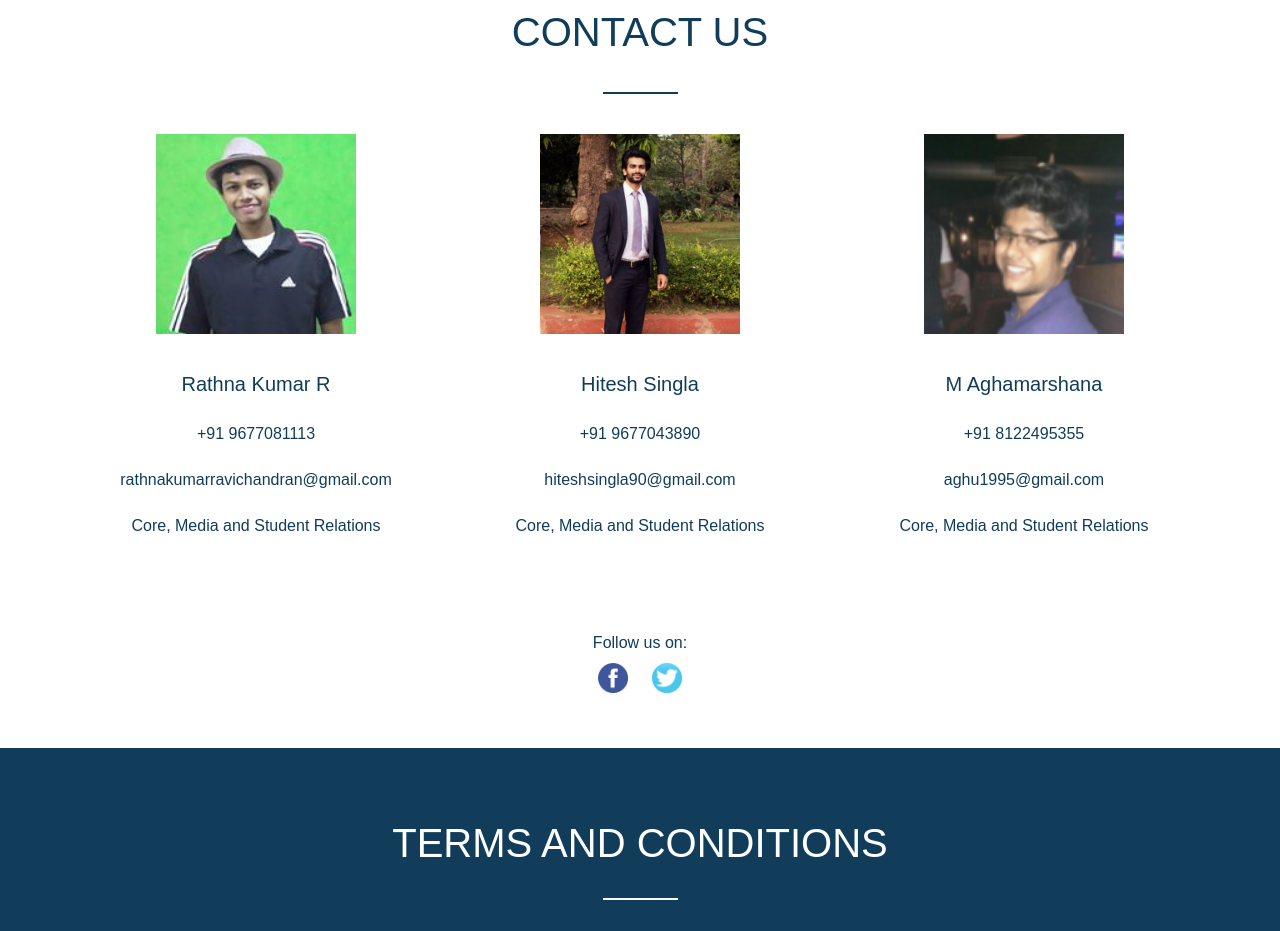
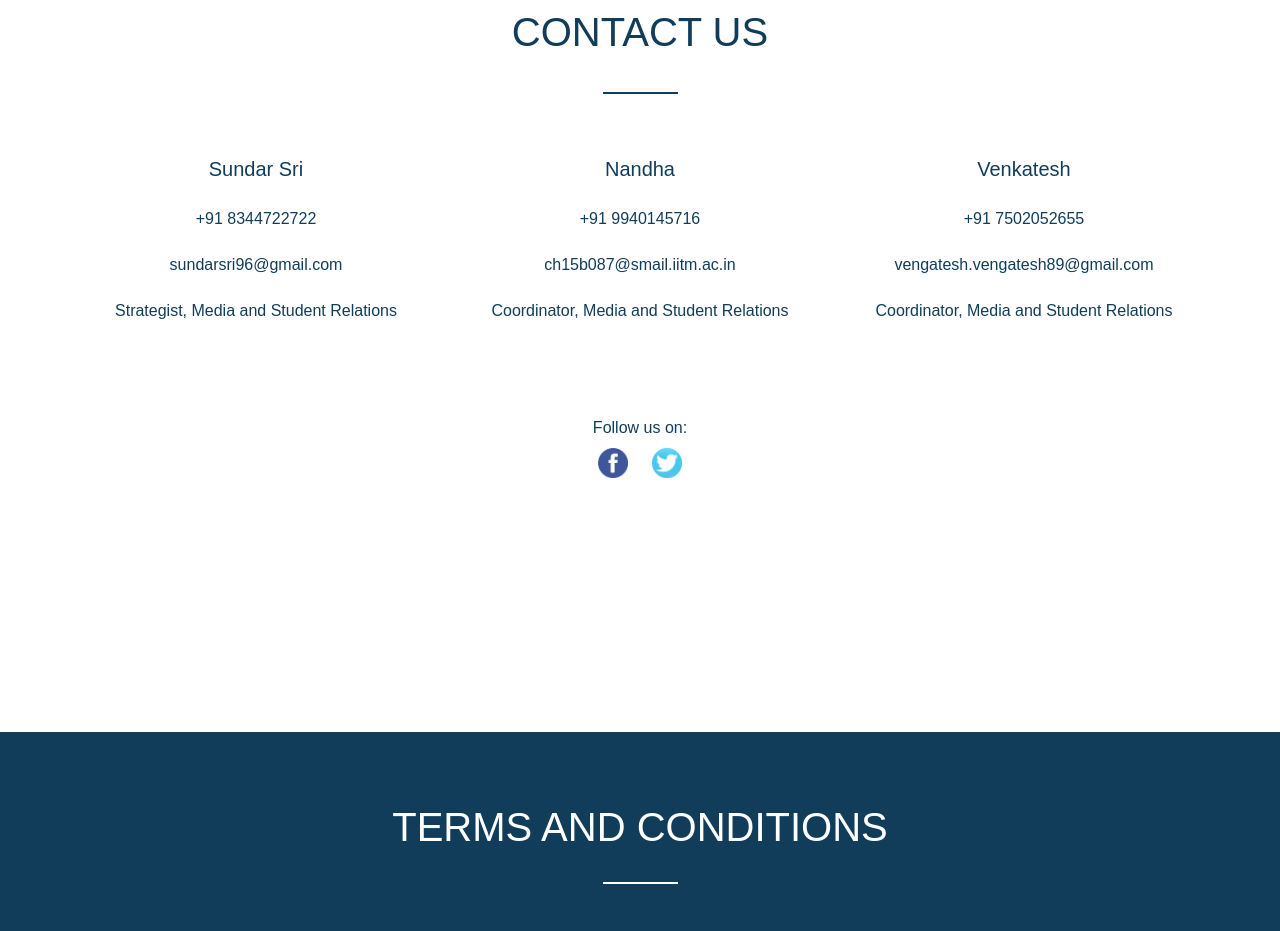
Before and after one commit to ShaastraWebops/sampark2017, a plain HTML site: page index.html in a window 1280 px wide. Shown: the part 4440-5371 px from the top of the page. Drawn offline with Linux system fonts and the light colour scheme.

Commit message:
Changed contact details

```diff
--- a/index.html
+++ b/index.html
@@ -69,25 +69,22 @@
 		<div class="content pure-g" id="contact">
 			<p class="pure-u-1-1 header animateElement animateElementOpacity">Contact Us</p>
 			<div class="pure-u-1-3 headContact">
-				<img class="contactDetail contactImage animateElement animateElementLeft" src="images/core1.jpg" />
-				<p class="nameOfHead contactDetail animateElement animateElementLeft">Rathna Kumar R</p>
-				<p class="contactDetail animateElement animateElementLeft">+91 9677081113</p>
-				<p class="contactDetail animateElement animateElementLeft">rathnakumarravichandran@gmail.com</p>
-				<p class="contactDetail animateElement animateElementLeft">Core, Media and Student Relations</p>
+				<p class="nameOfHead contactDetail animateElement animateElementLeft">Sundar Sri</p>
+				<p class="contactDetail animateElement animateElementLeft">+91 8344722722</p>
+				<p class="contactDetail animateElement animateElementLeft">sundarsri96@gmail.com</p>
+				<p class="contactDetail animateElement animateElementLeft">Strategist, Media and Student Relations</p>
 			</div>
 			<div class="pure-u-1-3 headContact">
-				<img class="contactDetail contactImage animateElement animateElementOpacity" src="images/core2.jpg" />
-				<p class="nameOfHead contactDetail animateElement animateElementOpacity">Hitesh Singla</p>
-				<p class="contactDetail animateElement animateElementOpacity">+91 9677043890</p>
-				<p class="contactDetail animateElement animateElementOpacity">hiteshsingla90@gmail.com</p>
-				<p class="contactDetail animateElement animateElementOpacity">Core, Media and Student Relations</p>
+				<p class="nameOfHead contactDetail animateElement animateElementOpacity">Nandha</p>
+				<p class="contactDetail animateElement animateElementOpacity">+91 9940145716</p>
+				<p class="contactDetail animateElement animateElementOpacity">ch15b087@smail.iitm.ac.in</p>
+				<p class="contactDetail animateElement animateElementOpacity">Coordinator, Media and Student Relations</p>
 			</div>
 			<div class="pure-u-1-3 headContact">
-				<img class="contactDetail contactImage animateElement animateElementRight" src="images/core3.png" />
-				<p class="nameOfHead contactDetail animateElement animateElementRight">M Aghamarshana</p>
-				<p class="contactDetail animateElement animateElementRight">+91 8122495355</p>
-				<p class="contactDetail animateElement animateElementRight">aghu1995@gmail.com</p>
-				<p class="contactDetail animateElement animateElementRight">Core, Media and Student Relations</p>
+				<p class="nameOfHead contactDetail animateElement animateElementRight">Venkatesh</p>
+				<p class="contactDetail animateElement animateElementRight">+91 7502052655</p>
+				<p class="contactDetail animateElement animateElementRight">vengatesh.vengatesh89@gmail.com</p>
+				<p class="contactDetail animateElement animateElementRight">Coordinator, Media and Student Relations</p>
 			</div>
 			<p class="pure-u-1-1 animateElement animateElementOpacity" id="followUs"> Follow us on: <br />
 				<a href="https://www.facebook.com/Shaastra" target="_blank"><img class="logo" src="images/facebook_logo.png" /></a> <!--change-->
```
Also changed, not shown: images/core1.jpg (deleted), images/core2.jpg (deleted), images/core3.png (deleted).
